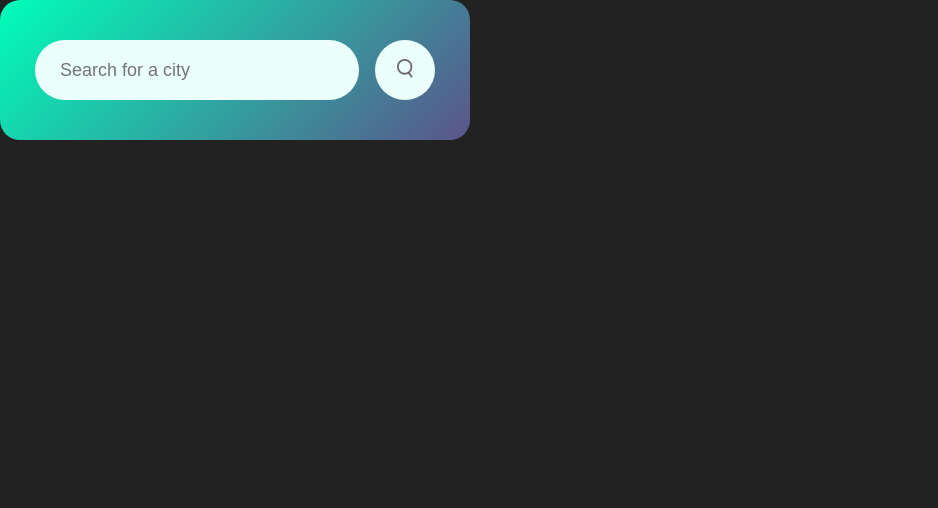
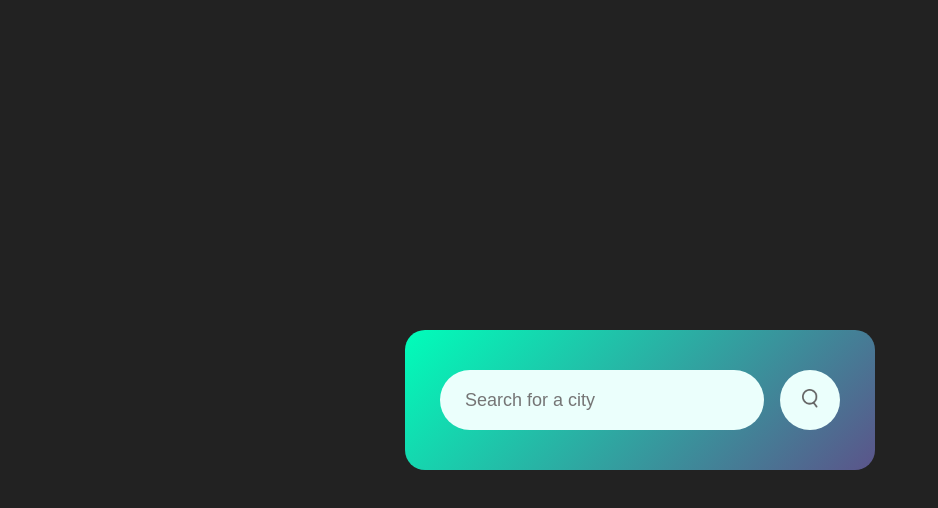
Before and after one commit to BryghtonMagomere/weather-application, a plain HTML site: page index.html in a window 1280 px wide. Shown: the whole page, without its empty margins (0-938 px from the left). Drawn offline with Linux system fonts and the light colour scheme.

Commit message:
centered the application

```diff
--- a/styles.css
+++ b/styles.css
@@ -6,6 +6,11 @@
 }
 body{
     background: #222;
+    display: flex; /* Enable Flexbox */
+    justify-content: center; /* Center horizontally */
+    align-items: center; /* Center vertically */
+    height: 100vh; /* Set the height to fill the viewport */
+    margin: 0;
 
 }
 .card{
```
